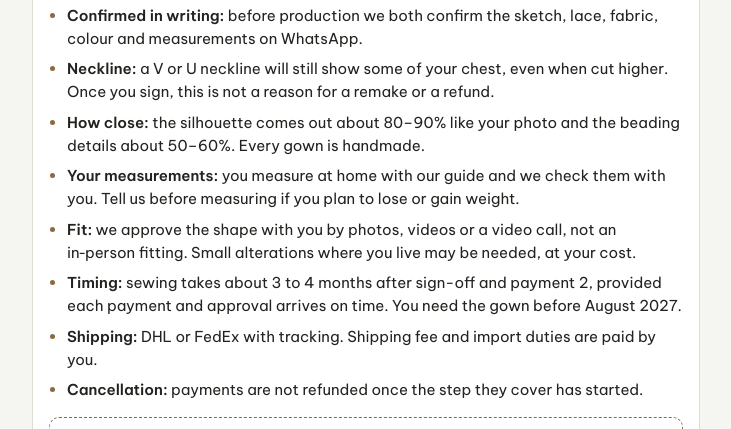
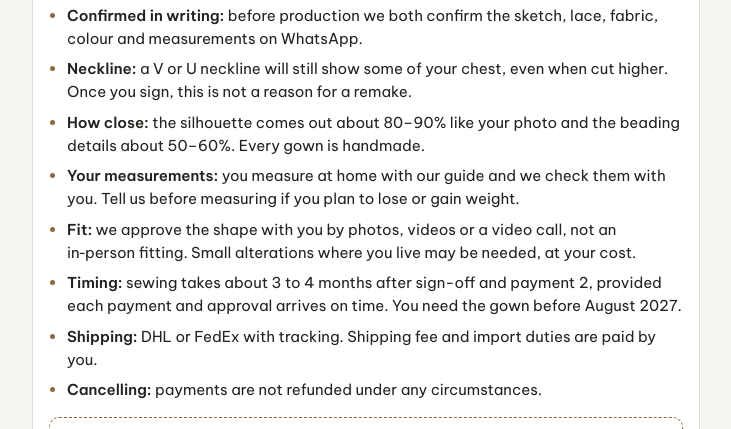
Before and after one commit to dolinhanh-bridal/mercy-01082027, a plain HTML site: page index.html in a window 1280 px wide. Shown: the part 6741-7170 px from the top of the page, without its empty margins (274-1005 px from the left). Drawn offline with nearby package versions, Linux system fonts and the light colour scheme; no server answers.

Commit message:
Khong hoan tien duoi moi hinh thuc
Co-Authored-By: Claude Opus 5.5 <noreply@anthropic.com>

```diff
--- a/index.html
+++ b/index.html
@@ -317,13 +317,13 @@ pre.tin{white-space:pre-wrap;font:inherit;font-size:14px;background:var(--paper-
     <li><span class="en"><b>Price:</b> US$1,512, fixed once quoted. It covers the gown and the plain long veil. Lace sleeves and the lace cape are not included; if you would like to add them later, we will quote them then.</span><span class="vi"><b>Giá:</b> US$1,512, cố định sau khi báo · gồm váy + voan dài trơn · chưa tính tay ren + áo choàng; sau này muốn làm thêm thì báo giá sau.</span></li>
     <li><span class="en"><b>Payments:</b> 30% · 50% · 20%. You pay each part first, then we start that step.</span><span class="vi"><b>Thanh toán:</b> 30% · 50% · 20% · trả trước từng đợt rồi shop làm bước đó.</span></li>
     <li><span class="en"><b>Confirmed in writing:</b> before production we both confirm the sketch, lace, fabric, colour and measurements on WhatsApp.</span><span class="vi"><b>Chốt bằng chữ:</b> trước khi may, hai bên xác nhận phác thảo, ren, vải, màu, số đo trên WhatsApp.</span></li>
-    <li><span class="en"><b>Neckline:</b> a V or U neckline will still show some of your chest, even when cut higher. Once you sign, this is not a reason for a remake or a refund.</span><span class="vi"><b>Cổ váy:</b> cổ V hay U may cao hơn vẫn hở ngực · khách đã ký thì không đòi may lại hay hoàn tiền vì lý do này.</span></li>
+    <li><span class="en"><b>Neckline:</b> a V or U neckline will still show some of your chest, even when cut higher. Once you sign, this is not a reason for a remake.</span><span class="vi"><b>Cổ váy:</b> cổ V hay U may cao hơn vẫn hở ngực · khách đã ký thì không đòi may lại vì lý do này.</span></li>
     <li><span class="en"><b>How close:</b> the silhouette comes out about 80–90% like your photo and the beading details about 50–60%. Every gown is handmade.</span><span class="vi"><b>Độ giống:</b> dáng ~80–90% như ảnh, chi tiết đính ~50–60% · váy làm thủ công.</span></li>
     <li><span class="en"><b>Your measurements:</b> you measure at home with our guide and we check them with you. Tell us before measuring if you plan to lose or gain weight.</span><span class="vi"><b>Số đo:</b> khách tự đo theo hướng dẫn, shop kiểm lại · định tăng/giảm cân thì báo trước khi đo.</span></li>
     <li><span class="en"><b>Fit:</b> we approve the shape with you by photos, videos or a video call, not an in‑person fitting. Small alterations where you live may be needed, at your cost.</span><span class="vi"><b>Độ vừa:</b> duyệt dáng qua ảnh/clip/gọi video, không thử trực tiếp · sửa nhỏ tại nơi ở (nếu cần) khách tự chịu.</span></li>
     <li><span class="en"><b>Timing:</b> sewing takes about 3 to 4 months after sign-off and payment 2, provided each payment and approval arrives on time. You need the gown before August 2027.</span><span class="vi"><b>Thời gian:</b> may ~3–4 tháng sau khi chốt may + đợt 2, với điều kiện khách trả tiền và duyệt đúng hẹn · khách cần váy trước tháng 8/2027.</span></li>
     <li><span class="en"><b>Shipping:</b> DHL or FedEx with tracking. Shipping fee and import duties are paid by you.</span><span class="vi"><b>Gửi hàng:</b> DHL/FedEx có mã vận đơn · phí ship + thuế khách trả.</span></li>
-    <li><span class="en"><b>Cancellation:</b> payments are not refunded once the step they cover has started.</span><span class="vi"><b>Huỷ đơn:</b> không hoàn tiền các đợt đã trả khi bước đó đã bắt đầu.</span></li>
+    <li><span class="en"><b>Cancelling:</b> payments are not refunded under any circumstances.</span><span class="vi"><b>Huỷ đơn:</b> không hoàn tiền dưới mọi hình thức.</span></li>
   </ul>
   <div class="daky" id="daKy" hidden></div>
   <div class="sign" id="sign">
@@ -456,7 +456,7 @@ pre.tin{white-space:pre-wrap;font:inherit;font-size:14px;background:var(--paper-
       ["Price","US$1,512 for the gown (US$1,680 less 10% offer). Lace sleeves and lace cape are not included; if the bride would like to add them later, they are quoted separately then."],
       ["Payments","30% US$454 (sent by Remitly on 4 Nov 2026) · 50% US$756 once sketch, lace, measurements and sign-off are done, then corset · 20% US$302 when finished, before shipping."],
       ["Timing","Sewing takes about 3 to 4 months after sign-off and payment 2, provided payments and approvals arrive on time. Gown needed before August 2027. Wedding 1 August 2027."],
-      ["Terms","Sketch, lace, fabric, colour and measurements confirmed in writing before production. The neckline note above is not a reason for a remake or a refund. Silhouette about 80–90% like the photo, beading details about 50–60%; handmade. Fit approved by photos, videos or video call; small local alterations at the bride's cost. Shipping by DHL/FedEx; shipping fee and import duties paid by the bride. Payments are not refunded once the step they cover has started."]
+      ["Terms","Sketch, lace, fabric, colour and measurements confirmed in writing before production. The neckline note above is not a reason for a remake. Silhouette about 80–90% like the photo, beading details about 50–60%; handmade. Fit approved by photos, videos or video call; small local alterations at the bride's cost. Shipping by DHL/FedEx; shipping fee and import duties paid by the bride. Payments are not refunded under any circumstances."]
     ];
     muc.forEach(function(m){
       g.fillStyle="#8A6B41"; g.font="600 19px 'Be Vietnam Pro',Helvetica,Arial"; g.fillText(m[0].toUpperCase(),70,y);
```
